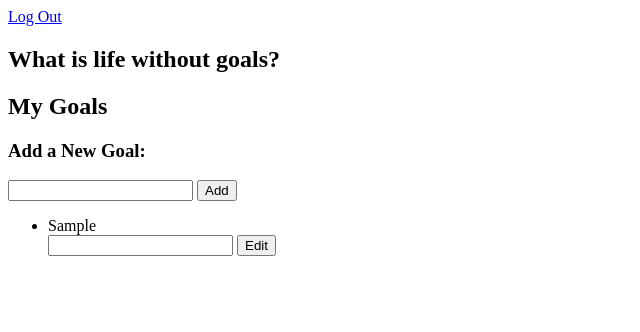
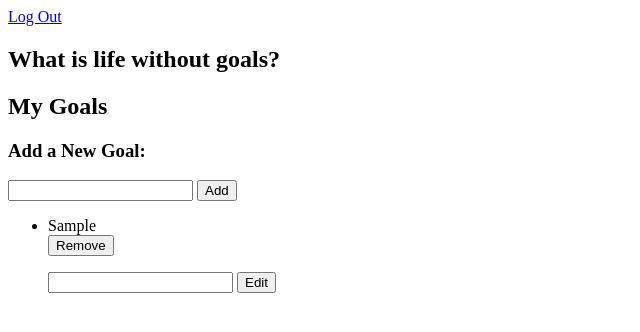
Before and after one commit to ReyBernDia/MyGoalsWebsite, a Flask app: page /user-page in a window 1280 px wide. Shown: the top 332 px of the page, without its empty margins (0-640 px from the left). Run offline with Flask 2, Linux system fonts and the light colour scheme; the visitor is signed in with stand-in values (Sample User, id 1); tables that the repository leaves empty hold one stand-in row (values such as "Sample post").

Commit message:
Users can delete their goals.

```diff
--- a/server.py
+++ b/server.py
@@ -123,6 +123,20 @@ def edit_goal():
     flash("You edited your goal!")
     return redirect('/user-page')
 
+@app.route('/remove_goal', methods=['POST'])
+def remove_goal():
+    """Remove existing user goal."""
+
+    goal_id = request.form.get('goal_id')
+
+    remove_goal = Goals.query.filter(Goals.goal_id == goal_id).one()
+
+    db.session.delete(remove_goal)
+    db.session.commit()
+
+    flash("You removed your goal!")
+    return redirect('/user-page')
+
 if __name__ == "__main__":
 
     app.debug = True
--- a/templates/user_page.html
+++ b/templates/user_page.html
@@ -19,12 +19,19 @@
 
             <li> {{goals.u_goal}}</li>
             <div>
-            <form action="/edit_goal", method = "POST">
-              <input type="text" name="goal" maxlength="200">
-              <input type="hidden" name="goal_id" value="{{goals.goal_id}}">
-              <input type="submit" value="Edit">
-            </form>
+                <form action="/remove_goal", method = "POST">
+                  <input type="hidden" name="goal_id" value="{{goals.goal_id}}">
+                  <input type="submit" value="Remove">
+                </form>
             </div>
+            <div>
+                <form action="/edit_goal", method = "POST">
+                  <input type="text" name="goal" maxlength="200">
+                  <input type="hidden" name="goal_id" value="{{goals.goal_id}}">
+                  <input type="submit" value="Edit">
+                </form>
+            </div>
+
           {% endfor %}
         </ul>
     </div>
```
